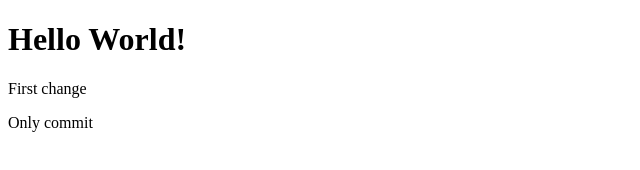
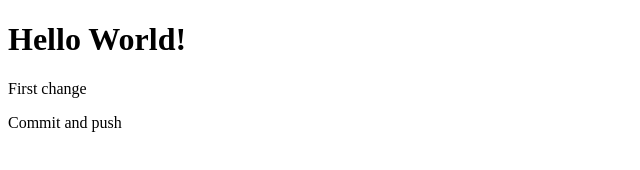
Before and after one commit to danielduri/pruebaGit, a plain HTML site: page index.html in a window 1280 px wide. Shown: the full height of the page, 0-640 px from the left. Drawn offline with Linux system fonts and the light colour scheme.

Commit message:
First change

```diff
--- a/index.html
+++ b/index.html
@@ -7,6 +7,6 @@
 <body>
 <h1>Hello World!</h1>
 <p>First change</p>
-<p>Only commit</p>
+<p>Commit and push</p>
 </body>
 </html>
```
